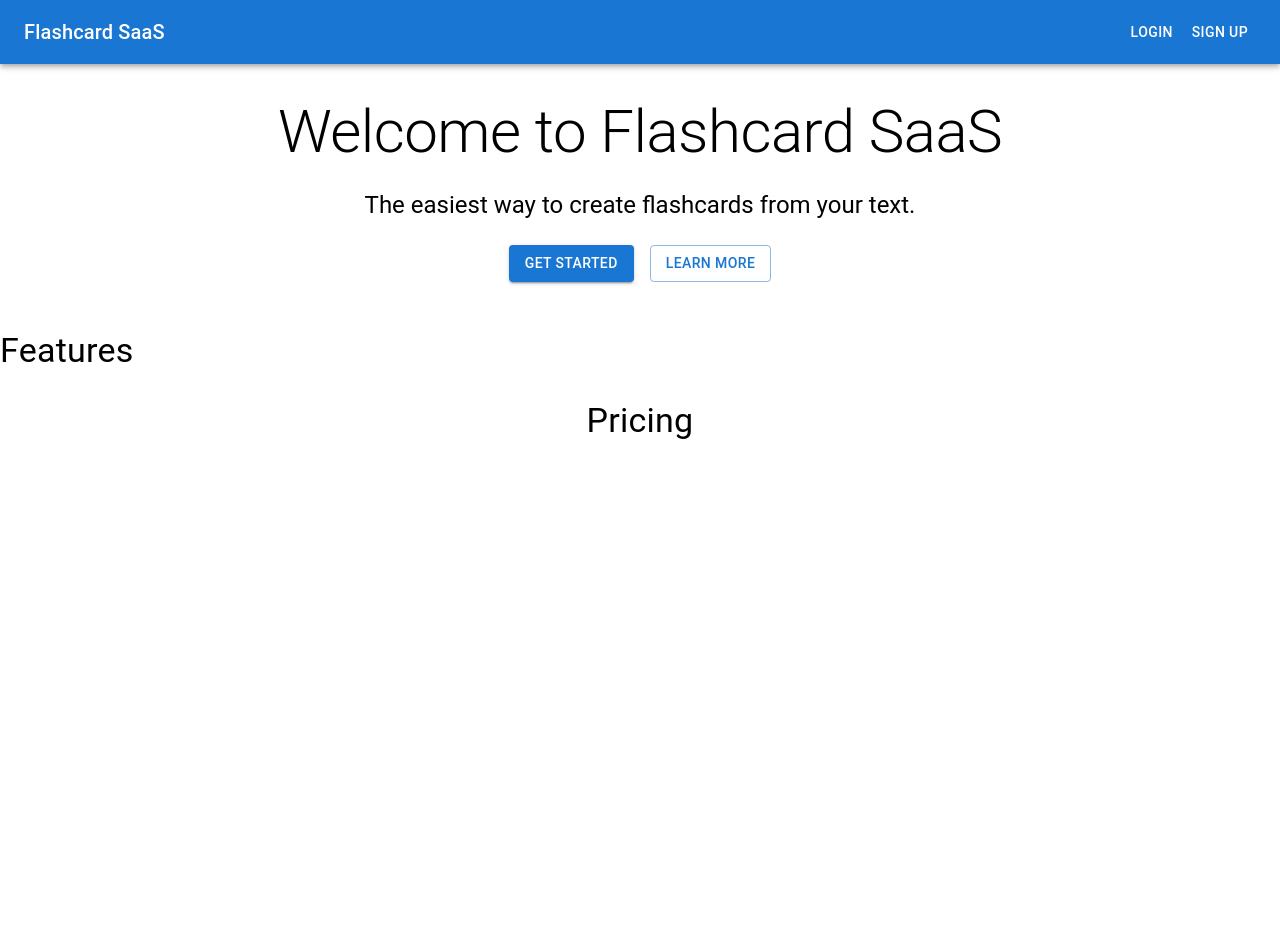
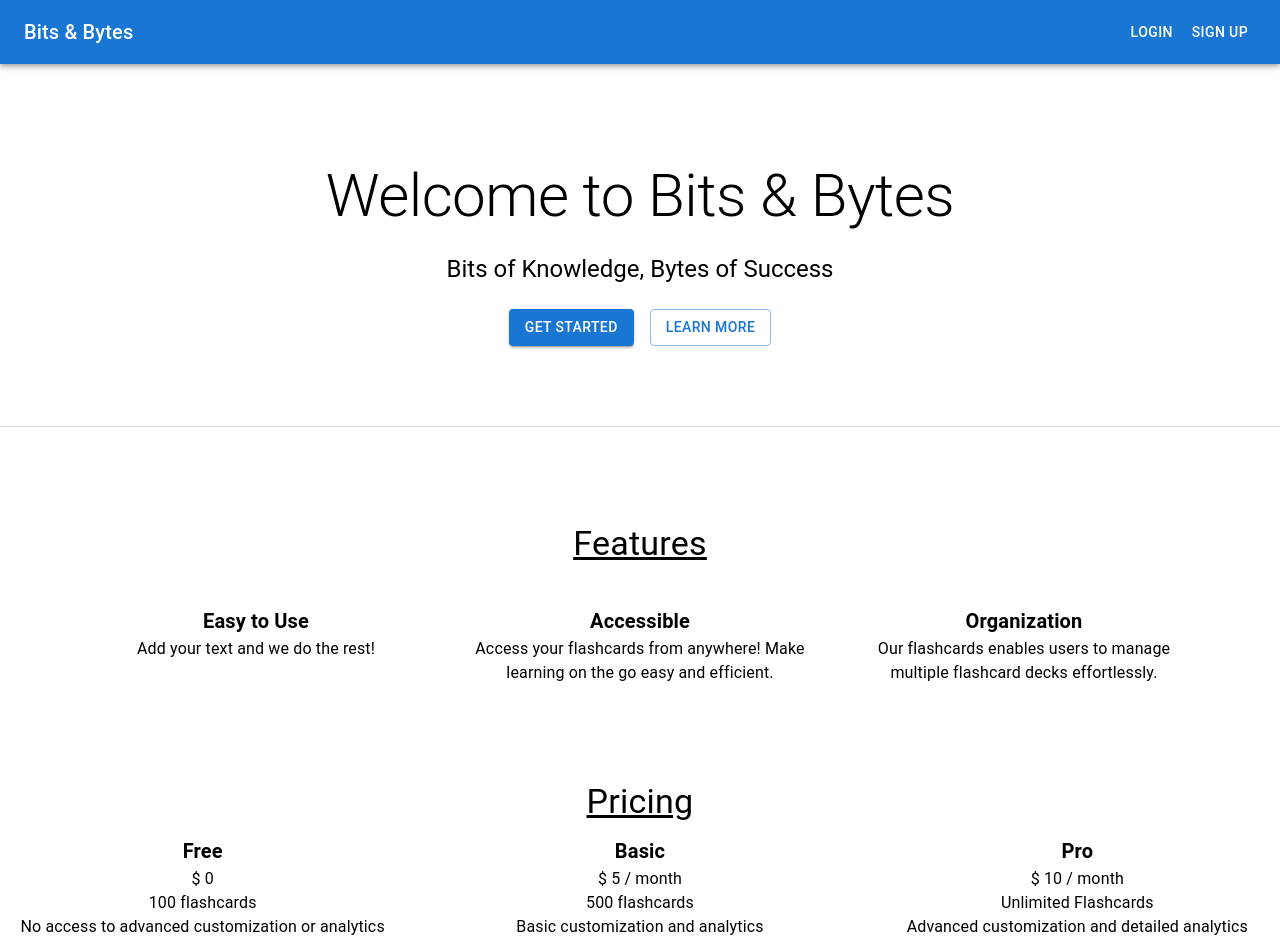
Before and after one commit to Npcodes1/Headstarter-Flashcards, a Next.js app: page / in a window 1280 px wide. Shown: the top 952 px of the page. Before the commit the page ends 800 px from the top, so only its background shows below. Built offline with nearby package versions, Linux system fonts and the light colour scheme; no server answers.

Commit message:
added features and pricing to landing page

```diff
--- a/app/page.js
+++ b/app/page.js
@@ -1,5 +1,15 @@
 import Image from "next/image";
-import { AppBar, Toolbar, Typography, Grid, Button, Box } from "@mui/material";
+import {
+  AppBar,
+  Toolbar,
+  Typography,
+  Grid,
+  Button,
+  Box,
+  Divider,
+  List,
+  ListItemText,
+} from "@mui/material";
 import { SignedIn, SignedOut, UserButton } from "@clerk/nextjs";
 
 export default function Home() {
@@ -27,7 +37,7 @@ export default function Home() {
       <AppBar position="static">
         <Toolbar>
           <Typography variant="h6" style={{ flexGrow: 1 }}>
-            Flashcard SaaS
+            Bits & Bytes
           </Typography>
           <SignedOut>
             <Button color="inherit" href="/sign-in">
@@ -43,12 +53,12 @@ export default function Home() {
         </Toolbar>
       </AppBar>
       {/* adds headline, subheadline, and call to action buttons */}
-      <Box sx={{ textAlign: "center", my: 4 }}>
-        <Typography variant="h2" component="h1" gutterBottom>
-          Welcome to Flashcard SaaS
+      <Box sx={{ my: 12, textAlign: "center" }}>
+        <Typography variant="h2" gutterBottom>
+          Welcome to Bits & Bytes
         </Typography>
-        <Typography variant="h5" component="h2" gutterBottom>
-          The easiest way to create flashcards from your text.
+        <Typography variant="h5" gutterBottom>
+          Bits of Knowledge, Bytes of Success
         </Typography>
         <Button
           variant="contained"
@@ -58,26 +68,103 @@ export default function Home() {
         >
           Get Started
         </Button>
-        <Button variant="outlined" color="primary" sx={{ mt: 2 }}>
+        <Button
+          variant="outlined"
+          color="primary"
+          sx={{
+            mt: 2,
+          }}
+        >
           Learn More
         </Button>
+
+        <Divider sx={{ my: 2, p: 4 }} />
       </Box>
       {/* Features section -highlights key features of app using grid layout */}
-      <Box sx={{ my: 6 }}>
-        <Typography variant="h4" component="h2" gutterBottom>
+      <Box sx={{ mx: 10, my: 12, textAlign: "center" }}>
+        <Typography
+          variant="h4"
+          gutterBottom
+          sx={{ textDecoration: "underline", my: 5 }}
+        >
           Features
         </Typography>
         <Grid container spacing={4}>
-          {/* Feature items */}
+          {/* Feature items - Easy to use */}
+          <Grid item xs={12} md={4}>
+            <Typography variant="h6" fontWeight={600}>
+              Easy to Use
+            </Typography>
+            <Typography>Add your text and we do the rest!</Typography>
+          </Grid>
+
+          {/* Accessible */}
+          <Grid item xs={12} md={4}>
+            <Typography variant="h6" fontWeight={600}>
+              Accessible
+            </Typography>
+            <Typography>
+              Access your flashcards from anywhere! Make learning on the go easy
+              and efficient.
+            </Typography>
+          </Grid>
+          {/* Organized  */}
+          <Grid item xs={12} md={4}>
+            <Typography variant="h6" fontWeight={600}>
+              Organization
+            </Typography>
+            <Typography>
+              Our flashcards enables users to manage multiple flashcard decks
+              effortlessly.
+            </Typography>
+          </Grid>
         </Grid>
       </Box>
       {/* Pricing Section- shows pricing plans */}
       <Box sx={{ my: 6, textAlign: "center" }}>
-        <Typography variant="h4" component="h2" gutterBottom>
+        <Typography
+          variant="h4"
+          gutterBottom
+          sx={{ textDecoration: "underline" }}
+        >
           Pricing
         </Typography>
         <Grid container spacing={4} justifyContent="center">
           {/* Pricing plans */}
+          {/* Free */}
+          <Grid item xs={12} md={4}>
+            <Typography variant="h6" fontWeight={600}>
+              Free
+            </Typography>
+            <Typography>$ 0</Typography>
+            <Typography>100 flashcards</Typography>
+            <Typography>
+              No access to advanced customization or analytics
+            </Typography>
+          </Grid>
+
+          {/* Basic */}
+          <Grid item xs={12} md={4}>
+            <Typography variant="h6" fontWeight={600}>
+              Basic
+            </Typography>
+            <Typography>$ 5 / month</Typography>
+            <Typography>500 flashcards</Typography>
+            <Typography>Basic customization and analytics</Typography>
+          </Grid>
+
+          {/* Pro */}
+
+          <Grid item xs={12} md={4}>
+            <Typography variant="h6" fontWeight={600}>
+              Pro
+            </Typography>
+            <Typography>$ 10 / month</Typography>
+            <Typography>Unlimited Flashcards</Typography>
+            <Typography>
+              Advanced customization and detailed analytics
+            </Typography>
+          </Grid>
         </Grid>
       </Box>
     </>
```
Also changed, not shown: app/sign-in/[[...sign-in]]/page.js (+15 -2 lines), app/sign-up/[[...sign-up]]/page.js (+16 -3 lines).
